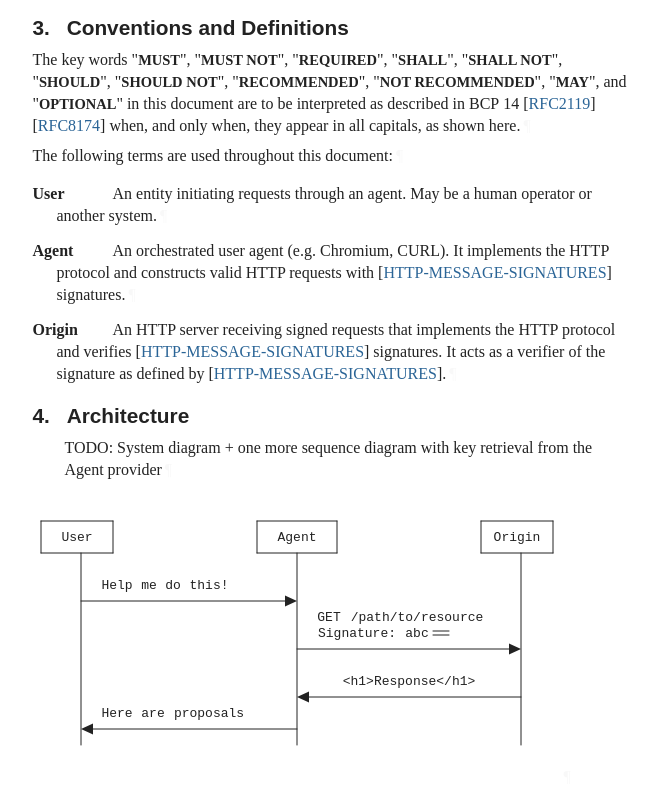
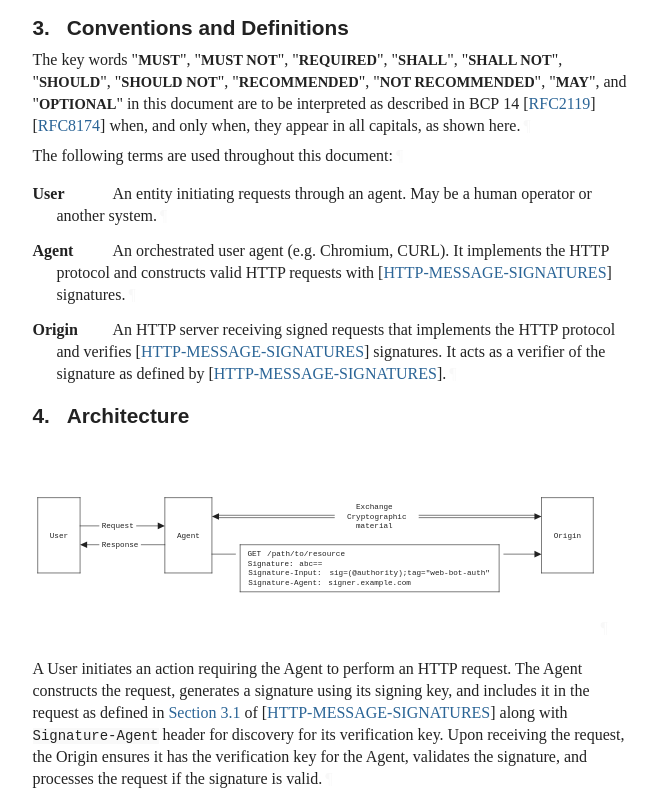
Before and after one commit to thibmeu/http-message-signatures-directory, a plain HTML site: page draft-meunier-web-bot-auth-architecture.html in a window 1280 px wide. Shown: the part 2009-2800 px from the top of the page, without its empty margins (92-749 px from the left). Drawn offline with Linux system fonts and the light colour scheme; a web font is replaced by a local one.

Commit message:
Script updating gh-pages from b2ff53b. [ci skip]

```diff
--- a/draft-meunier-httpbis-http-message-signatures-directory.txt
+++ b/draft-meunier-httpbis-http-message-signatures-directory.txt
@@ -4,8 +4,8 @@
 
 HTTP                                                          T. Meunier
 Internet-Draft                                                Cloudflare
-Intended status: Standards Track                           12 April 2025
-Expires: 14 October 2025
+Intended status: Standards Track                           15 April 2025
+Expires: 17 October 2025
 
 
                    HTTP Message Signatures Directory
@@ -53,7 +53,7 @@ Status of This Memo
    time.  It is inappropriate to use Internet-Drafts as reference
    material or to cite them other than as "work in progress."
 
-   This Internet-Draft will expire on 14 October 2025.
+   This Internet-Draft will expire on 17 October 2025.
 
 Copyright Notice
 
--- a/draft-meunier-web-bot-auth-architecture.html
+++ b/draft-meunier-web-bot-auth-architecture.html
@@ -1051,7 +1051,7 @@ svg :is([fill="white"], [fill^="#fff"]) {
 </tr></thead>
 <tfoot><tr>
 <td class="left">Meunier</td>
-<td class="center">Expires 14 October 2025</td>
+<td class="center">Expires 17 October 2025</td>
 <td class="right">[Page]</td>
 </tr></tfoot>
 </table>
@@ -1064,12 +1064,12 @@ svg :is([fill="white"], [fill^="#fff"]) {
 <dd class="internet-draft">draft-meunier-web-bot-auth-architecture-latest</dd>
 <dt class="label-published">Published:</dt>
 <dd class="published">
-<time datetime="2025-04-12" class="published">12 April 2025</time>
+<time datetime="2025-04-15" class="published">15 April 2025</time>
     </dd>
 <dt class="label-intended-status">Intended Status:</dt>
 <dd class="intended-status">Informational</dd>
 <dt class="label-expires">Expires:</dt>
-<dd class="expires"><time datetime="2025-10-14">14 October 2025</time></dd>
+<dd class="expires"><time datetime="2025-10-17">17 October 2025</time></dd>
 <dt class="label-authors">Author:</dt>
 <dd class="authors">
 <div class="author">
@@ -1122,7 +1122,7 @@ requests, allowing HTTP servers to verify their identity with confidence.<a href
         time. It is inappropriate to use Internet-Drafts as reference
         material or to cite them other than as "work in progress."<a href="#section-boilerplate.1-3" class="pilcrow">¶</a></p>
 <p id="section-boilerplate.1-4">
-        This Internet-Draft will expire on 14 October 2025.<a href="#section-boilerplate.1-4" class="pilcrow">¶</a></p>
+        This Internet-Draft will expire on 17 October 2025.<a href="#section-boilerplate.1-4" class="pilcrow">¶</a></p>
 </section>
 </div>
 <div id="copyright">
@@ -1309,7 +1309,7 @@ differentiate its traffic to the site.<a href="#section-2-2.1.1" class="pilcrow"
           <p id="section-2-2.2.1">IP blocks alone can present a confusing story. IPs on cloud plaforms have
 layers of ownership - the platform owns the IP and registers it in their
 published IP blocks, only to be re-published by the agent with little to bind
-the publication to (TODO: better example of PAAS layering?). Purchasing
+the publication to the actual service provider that may be renting infra. Purchasing
 dedicated IP blocks is expensive, time consuming, and requires significant
 specialist knowledge to set up. These IP blocks may have prior reputation
 history that needs to be carefully inspected and managed before purchase and
@@ -1376,66 +1376,68 @@ appear in all capitals, as shown here.<a href="#section-3-1" class="pilcrow">¶<
       <h2 id="name-architecture">
 <a href="#section-4" class="section-number selfRef">4. </a><a href="#name-architecture" class="section-name selfRef">Architecture</a>
       </h2>
-<ul class="normal ulEmpty">
-<li class="normal ulEmpty" id="section-4-1.1">
-          <p id="section-4-1.1.1">TODO: System diagram + one more sequence diagram with key retrieval from the Agent provider<a href="#section-4-1.1.1" class="pilcrow">¶</a></p>
-</li>
-      </ul>
-<div id="section-4-2">
-        <div class="alignLeft art-svg artwork" id="section-4-2.1">
-<svg xmlns="http://www.w3.org/2000/svg" version="1.1" height="304" width="528" viewBox="0 0 528 304" class="diagram" text-anchor="middle" font-family="monospace" font-size="13px" stroke-linecap="round">
-            <path d="M 8,32 L 8,64" fill="none" stroke="black"></path>
-            <path d="M 48,64 L 48,256" fill="none" stroke="black"></path>
-            <path d="M 80,32 L 80,64" fill="none" stroke="black"></path>
-            <path d="M 224,32 L 224,64" fill="none" stroke="black"></path>
-            <path d="M 264,64 L 264,256" fill="none" stroke="black"></path>
-            <path d="M 304,32 L 304,64" fill="none" stroke="black"></path>
-            <path d="M 448,32 L 448,64" fill="none" stroke="black"></path>
-            <path d="M 488,64 L 488,256" fill="none" stroke="black"></path>
-            <path d="M 520,32 L 520,64" fill="none" stroke="black"></path>
+<div id="section-4-1">
+        <div class="alignLeft art-svg artwork" id="section-4-1.1">
+<svg xmlns="http://www.w3.org/2000/svg" version="1.1" height="208" width="960" viewBox="0 0 960 208" class="diagram" text-anchor="middle" font-family="monospace" font-size="13px" stroke-linecap="round">
+            <path d="M 8,32 L 8,160" fill="none" stroke="black"></path>
+            <path d="M 80,32 L 80,160" fill="none" stroke="black"></path>
+            <path d="M 224,32 L 224,160" fill="none" stroke="black"></path>
+            <path d="M 304,32 L 304,160" fill="none" stroke="black"></path>
+            <path d="M 352,112 L 352,192" fill="none" stroke="black"></path>
+            <path d="M 792,112 L 792,192" fill="none" stroke="black"></path>
+            <path d="M 864,32 L 864,160" fill="none" stroke="black"></path>
+            <path d="M 952,32 L 952,160" fill="none" stroke="black"></path>
             <path d="M 8,32 L 80,32" fill="none" stroke="black"></path>
             <path d="M 224,32 L 304,32" fill="none" stroke="black"></path>
-            <path d="M 448,32 L 520,32" fill="none" stroke="black"></path>
-            <path d="M 8,64 L 80,64" fill="none" stroke="black"></path>
-            <path d="M 224,64 L 304,64" fill="none" stroke="black"></path>
-            <path d="M 448,64 L 520,64" fill="none" stroke="black"></path>
-            <path d="M 48,112 L 256,112" fill="none" stroke="black"></path>
-            <path d="M 400,142 L 416,142" fill="none" stroke="black"></path>
-            <path d="M 400,146 L 416,146" fill="none" stroke="black"></path>
-            <path d="M 264,160 L 480,160" fill="none" stroke="black"></path>
-            <path d="M 272,208 L 488,208" fill="none" stroke="black"></path>
-            <path d="M 56,240 L 264,240" fill="none" stroke="black"></path>
-            <polygon class="arrowhead" points="488,160 476,154.4 476,165.6" fill="black" transform="rotate(0,480,160)"></polygon>
-            <polygon class="arrowhead" points="280,208 268,202.4 268,213.6" fill="black" transform="rotate(180,272,208)"></polygon>
-            <polygon class="arrowhead" points="264,112 252,106.4 252,117.6" fill="black" transform="rotate(0,256,112)"></polygon>
-            <polygon class="arrowhead" points="64,240 52,234.4 52,245.6" fill="black" transform="rotate(180,56,240)"></polygon>
+            <path d="M 864,32 L 952,32" fill="none" stroke="black"></path>
+            <path d="M 312,62 L 512,62" fill="none" stroke="black"></path>
+            <path d="M 312,66 L 512,66" fill="none" stroke="black"></path>
+            <path d="M 656,62 L 856,62" fill="none" stroke="black"></path>
+            <path d="M 656,66 L 856,66" fill="none" stroke="black"></path>
+            <path d="M 80,80 L 112,80" fill="none" stroke="black"></path>
+            <path d="M 176,80 L 216,80" fill="none" stroke="black"></path>
+            <path d="M 88,112 L 112,112" fill="none" stroke="black"></path>
+            <path d="M 184,112 L 224,112" fill="none" stroke="black"></path>
+            <path d="M 352,112 L 792,112" fill="none" stroke="black"></path>
+            <path d="M 304,128 L 344,128" fill="none" stroke="black"></path>
+            <path d="M 800,128 L 856,128" fill="none" stroke="black"></path>
+            <path d="M 8,160 L 80,160" fill="none" stroke="black"></path>
+            <path d="M 224,160 L 304,160" fill="none" stroke="black"></path>
+            <path d="M 864,160 L 952,160" fill="none" stroke="black"></path>
+            <path d="M 352,192 L 792,192" fill="none" stroke="black"></path>
+            <polygon class="arrowhead" points="864,128 852,122.4 852,133.6" fill="black" transform="rotate(0,856,128)"></polygon>
+            <polygon class="arrowhead" points="864,64 852,58.4 852,69.6" fill="black" transform="rotate(0,856,64)"></polygon>
+            <polygon class="arrowhead" points="320,64 308,58.4 308,69.6" fill="black" transform="rotate(180,312,64)"></polygon>
+            <polygon class="arrowhead" points="224,80 212,74.4 212,85.6" fill="black" transform="rotate(0,216,80)"></polygon>
+            <polygon class="arrowhead" points="96,112 84,106.4 84,117.6" fill="black" transform="rotate(180,88,112)"></polygon>
             <g class="text">
-              <text x="44" y="52">User</text>
-              <text x="264" y="52">Agent</text>
-              <text x="484" y="52">Origin</text>
-              <text x="84" y="100">Help</text>
-              <text x="116" y="100">me</text>
-              <text x="140" y="100">do</text>
-              <text x="176" y="100">this!</text>
-              <text x="296" y="132">GET</text>
-              <text x="384" y="132">/path/to/resource</text>
-              <text x="324" y="148">Signature:</text>
-              <text x="384" y="148">abc</text>
-              <text x="376" y="196">&lt;h1&gt;Response&lt;/h1&gt;</text>
-              <text x="84" y="228">Here</text>
-              <text x="120" y="228">are</text>
-              <text x="176" y="228">proposals</text>
+              <text x="580" y="52">Exchange</text>
+              <text x="584" y="68">Cryptographic</text>
+              <text x="144" y="84">Request</text>
+              <text x="580" y="84">material</text>
+              <text x="44" y="100">User</text>
+              <text x="264" y="100">Agent</text>
+              <text x="908" y="100">Origin</text>
+              <text x="148" y="116">Response</text>
+              <text x="376" y="132">GET</text>
+              <text x="464" y="132">/path/to/resource</text>
+              <text x="404" y="148">Signature:</text>
+              <text x="472" y="148">abc==</text>
+              <text x="428" y="164">Signature-Input:</text>
+              <text x="640" y="164">sig=(@authority);tag="web-bot-auth"</text>
+              <text x="428" y="180">Signature-Agent:</text>
+              <text x="572" y="180">signer.example.com</text>
             </g>
-          </svg><a href="#section-4-2.1" class="pilcrow">¶</a>
-</div>
-</div>
-<p id="section-4-3">A User initiates an action requiring the Agent to perform an HTTP request.
+          </svg><a href="#section-4-1.1" class="pilcrow">¶</a>
+</div>
+</div>
+<p id="section-4-2">A User initiates an action requiring the Agent to perform an HTTP request.
 The Agent constructs the request, generates a signature using its signing key,
 and includes it in the request as defined in <span><a href="https://rfc-editor.org/rfc/rfc9421#section-3.1" class="relref">Section 3.1</a> of [<a href="#HTTP-MESSAGE-SIGNATURES" class="cite xref">HTTP-MESSAGE-SIGNATURES</a>]</span>
 along with <code>Signature-Agent</code> header for discovery for its
 verification key.
 Upon receiving the request, the Origin ensures it has the verification key for the Agent,
-validates the signature, and processes the request if the signature is valid.<a href="#section-4-3" class="pilcrow">¶</a></p>
+validates the signature, and processes the request if the signature is valid.<a href="#section-4-2" class="pilcrow">¶</a></p>
 <div id="deployment-models">
 <section id="section-4.1">
         <h3 id="name-deployment-models">
```
Also changed, not shown: draft-meunier-httpbis-http-message-signatures-directory.html (+4 -4 lines), draft-meunier-web-bot-auth-architecture.txt (+20 -27 lines).
